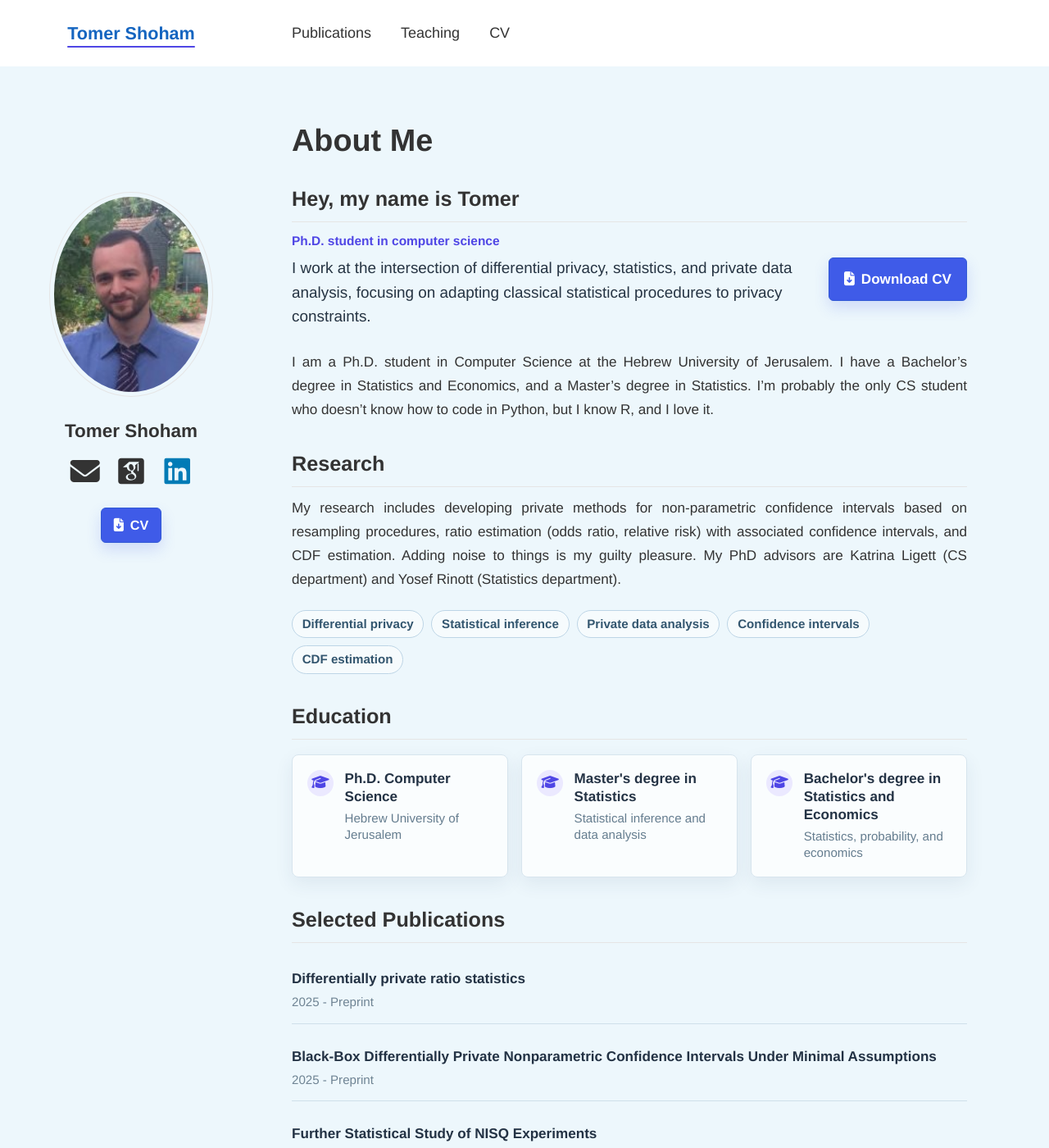
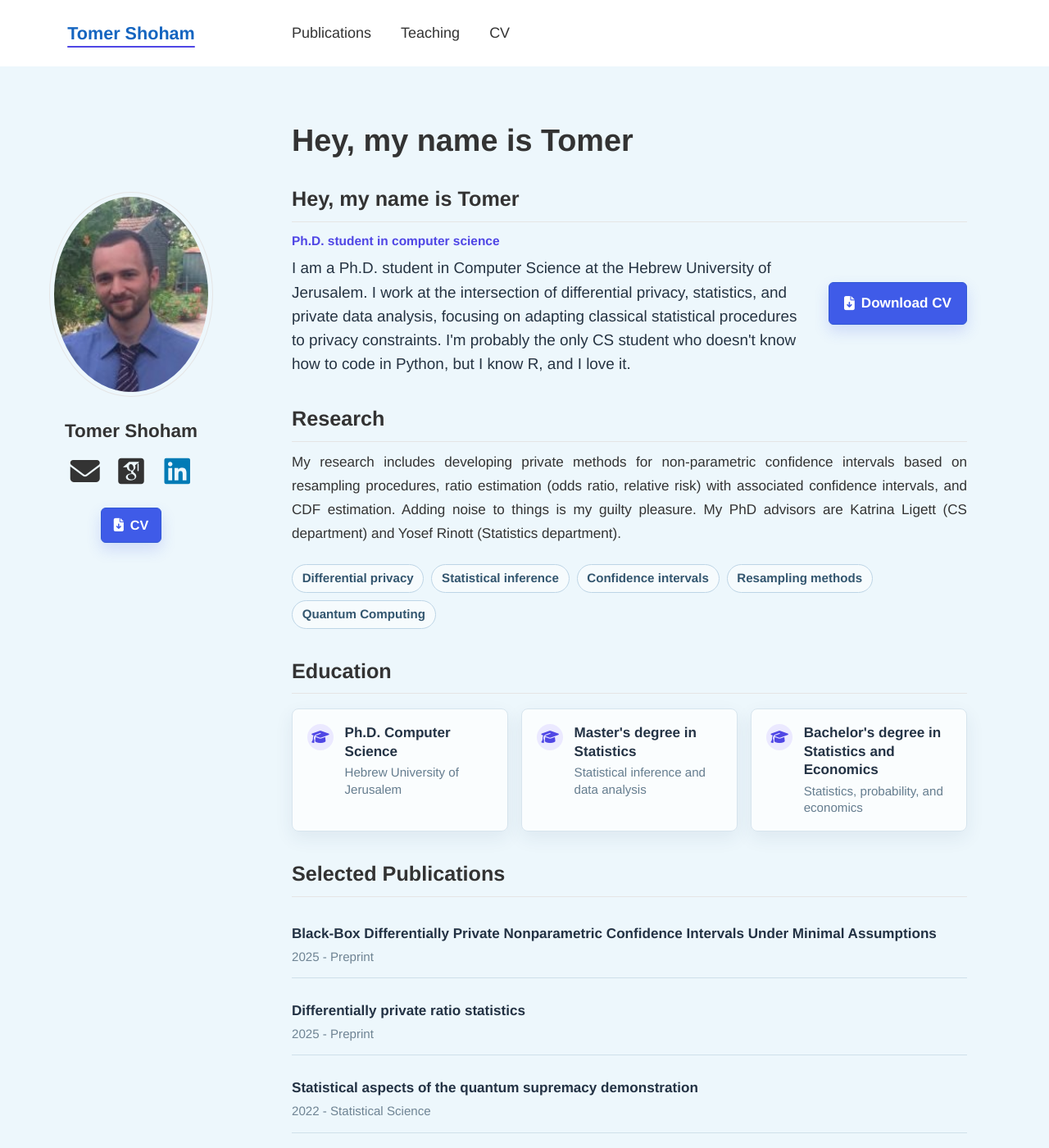
Before and after one commit to TomerShoham1/TomerShoham1.github.io, a Jekyll site: the page built from _pages/about.md, in a window 1280 px wide and 1400 px high. Shown: the whole window at 82% size. Built offline with Jekyll 4.4.1, drawn with Linux system fonts in a browser that asks for light colours; some web fonts are replaced; a script that is not in the unit is left out; our own code applies the rules of GitHub Pages for plain Markdown files.

Commit message:
Better visuality

```diff
--- a/_pages/about.md
+++ b/_pages/about.md
@@ -1,7 +1,6 @@
 ---
 permalink: /
 layout: single
-title: "About Me"
 author_profile: true
 ---
 
@@ -9,7 +8,7 @@ author_profile: true
 <div class="research-summary">
   <div>
     <p class="research-kicker">Ph.D. student in computer science</p>
-    <p class="research-lead">I work at the intersection of differential privacy, statistics, and private data analysis, focusing on adapting classical statistical procedures to privacy constraints.</p>
+    <p class="research-lead">I am a Ph.D. student in Computer Science at the Hebrew University of Jerusalem. I work at the intersection of differential privacy, statistics, and private data analysis, focusing on adapting classical statistical procedures to privacy constraints. I'm probably the only CS student who doesn't know how to code in Python, but I know R, and I love it.</p>
   </div>
   <a class="cv-download" href="/files/Tomer_Shoham_CV.pdf" target="_blank" rel="noopener noreferrer">
     <i class="fas fa-file-arrow-down" aria-hidden="true"></i>
@@ -17,17 +16,15 @@ author_profile: true
   </a>
 </div>
 
-I am a Ph.D. student in Computer Science at the Hebrew University of Jerusalem. I have a Bachelor's degree in Statistics and Economics, and a Master's degree in Statistics. I'm probably the only CS student who doesn't know how to code in Python, but I know R, and I love it.
-
 ## Research
 My research includes developing private methods for non-parametric confidence intervals based on resampling procedures, ratio estimation (odds ratio, relative risk) with associated confidence intervals, and CDF estimation. Adding noise to things is my guilty pleasure. My PhD advisors are Katrina Ligett (CS department) and Yosef Rinott (Statistics department).
 
 <div class="research-tags" aria-label="Research areas">
   <span>Differential privacy</span>
   <span>Statistical inference</span>
-  <span>Private data analysis</span>
   <span>Confidence intervals</span>
-  <span>CDF estimation</span>
+  <span>Resampling methods</span>
+  <span>Quantum Computing</span>
 </div>
 
 ## Education
@@ -57,17 +54,18 @@ My research includes developing private methods for non-parametric confidence in
 
 ## Selected Publications
 <div class="selected-publications">
-{% assign selected_publications = site.publications | sort: "year" | reverse %}
-{% for post in selected_publications limit:3 %}
   <div class="selected-publication">
-    {% if post.paperurl %}
-      <a href="{{ post.paperurl }}" target="_blank" rel="noopener noreferrer">{{ post.title }}</a>
-    {% else %}
-      <span>{{ post.title }}</span>
-    {% endif %}
-    <small>{{ post.year }}{% if post.keywords contains "preprint" %} - Preprint{% elsif post.venue %} - {{ post.venue }}{% endif %}</small>
+    <a href="https://arxiv.org/abs/2511.01303" target="_blank" rel="noopener noreferrer">Black-Box Differentially Private Nonparametric Confidence Intervals Under Minimal Assumptions</a>
+    <small>2025 - Preprint</small>
   </div>
-{% endfor %}
+  <div class="selected-publication">
+    <a href="https://arxiv.org/abs/2505.20351" target="_blank" rel="noopener noreferrer">Differentially private ratio statistics</a>
+    <small>2025 - Preprint</small>
+  </div>
+  <div class="selected-publication">
+    <a href="https://doi.org/10.1214/21-STS824" target="_blank" rel="noopener noreferrer">Statistical aspects of the quantum supremacy demonstration</a>
+    <small>2022 - Statistical Science</small>
+  </div>
 </div>
 
 ## Other Research Interests
```
